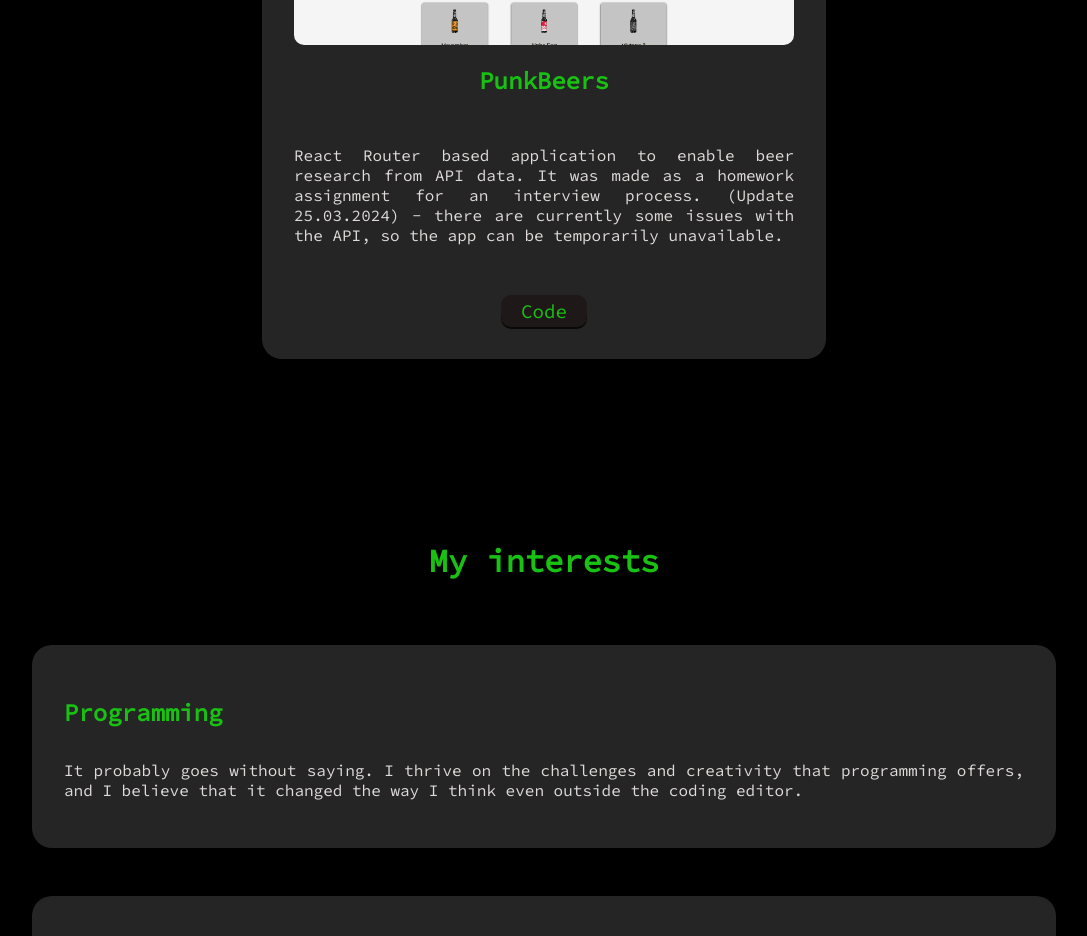
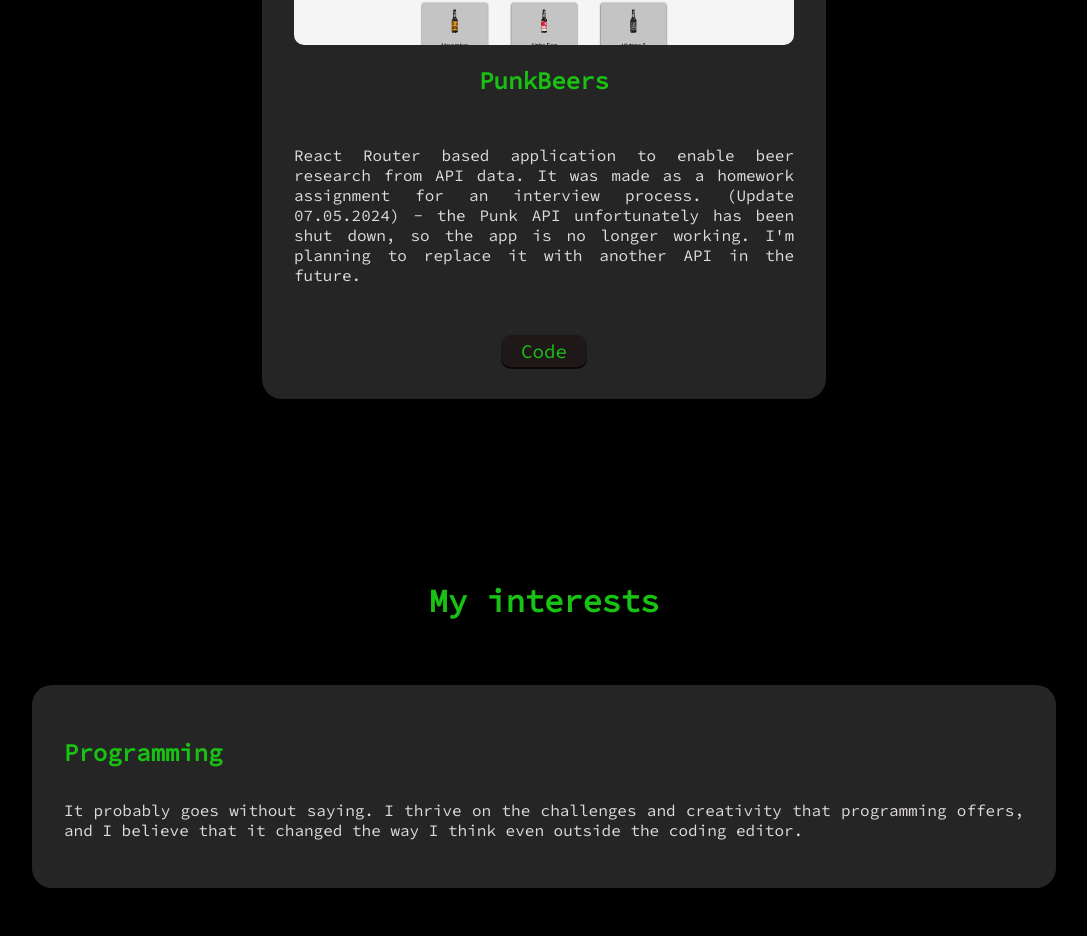
Before and after one commit to ddmuzyk/dmuzyka, a React (Create React App) app: page / in a window 1280 px wide. Shown: the part 3440-4376 px from the top of the page, without its empty margins (96-1183 px from the left). Built offline with nearby package versions, Linux system fonts and the light colour scheme.

Commit message:
changed project info

```diff
--- a/src/components/Works/subWorks/projects/projects.js
+++ b/src/components/Works/subWorks/projects/projects.js
@@ -23,7 +23,7 @@ const projects = [
   },
   {
     title: 'PunkBeers',
-    description: 'React Router based application to enable beer research from API data. It was made as a homework assignment for an interview process. (Update 25.03.2024) - there are currently some issues with the API, so the app can be temporarily unavailable.',
+    description: 'React Router based application to enable beer research from API data. It was made as a homework assignment for an interview process. (Update 07.05.2024) - the Punk API unfortunately has been shut down, so the app is no longer working. I\'m planning to replace it with another API in the future.',
     img: punkbeers,
     live: null,
     code: 'https://github.com/ddmuzyk/punkbeers',
```
